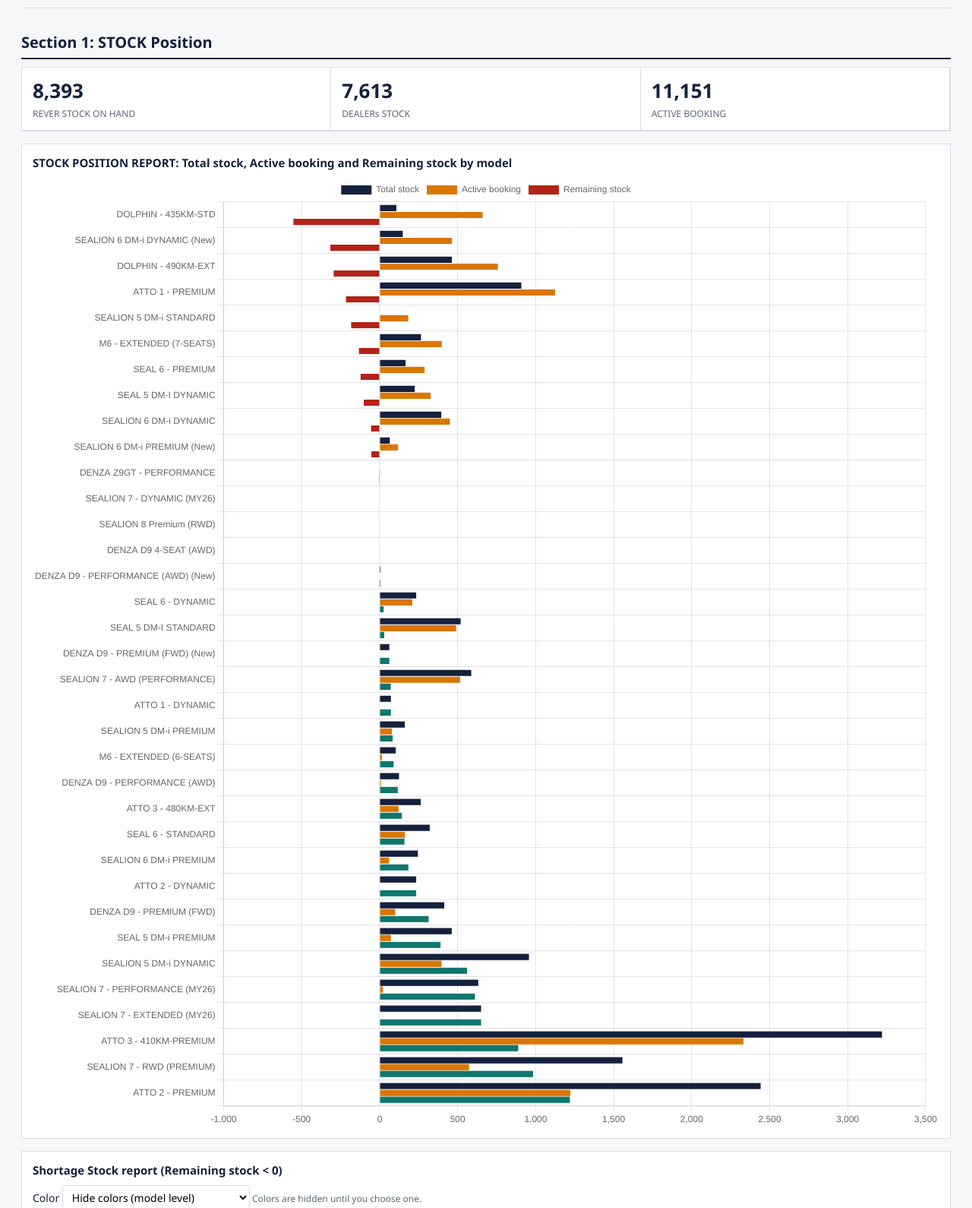
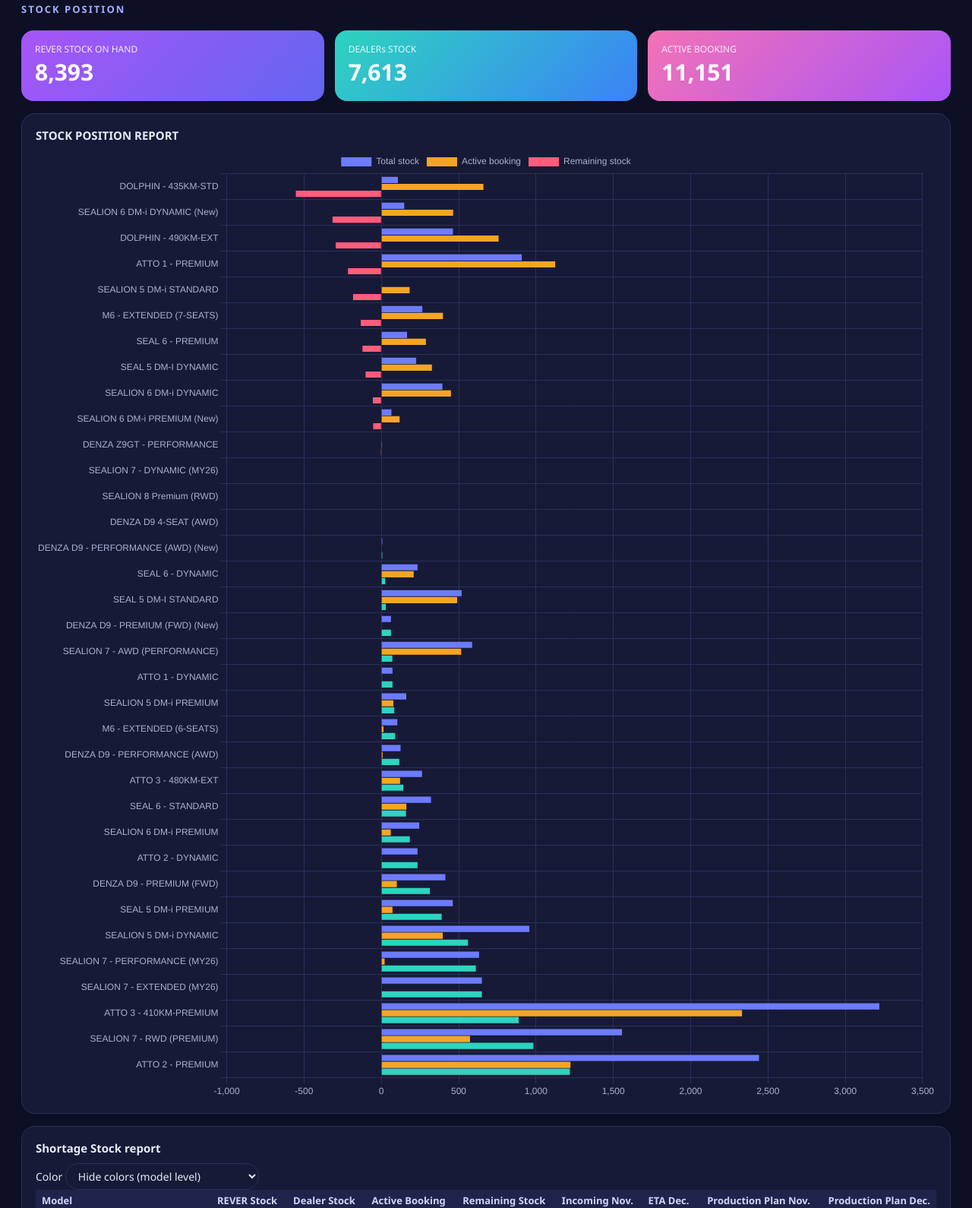
Before and after one commit to Prueksa1611/Demand-Supply-Dashboard, a plain HTML site: page index.html in a window 1280 px wide. Shown: the part 186-1776 px from the top of the page at 76% size. Drawn offline with nearby package versions, Linux system fonts and the light colour scheme; files whose address does not match are found by name.

Commit message:
Add files via upload

```diff
--- a/index.html
+++ b/index.html
@@ -22,25 +22,41 @@ th:first-child,td:first-child,.l{text-align:left}td.l,th.l{text-align:left}
 .cal .h{min-height:0;background:#eef1f5;font-weight:600;text-align:center}.cal .d{color:var(--mut)}
 .chip{display:block;margin-top:2px;padding:1px 4px;border-radius:3px;background:#ccfbf1;color:#134e4a}.chip.p{background:#fde68a;color:#78350f}
 .note{color:var(--mut);font-size:12px;margin-top:6px}.row{display:grid;grid-template-columns:1fr 1fr;gap:16px}@media(max-width:900px){.row{grid-template-columns:1fr}}
+
+:root{--ink:#e8eaf8;--mut:#8f96bb;--line:#2a2f5c;--bg:#0d1024;--pan:#171a36;--bad:#ff8a9b}
+body{background:radial-gradient(1100px 560px at 8% -8%,#2b2470 0,transparent 60%),var(--bg);color:var(--ink)}
+header{background:transparent;display:grid;grid-template-columns:1fr auto;align-items:end;max-width:1500px;margin:auto;padding:26px 28px 6px}
+.upd{grid-column:2;grid-row:1/3;margin:0;color:#9fe9dd;background:var(--pan);border:1px solid var(--line);padding:7px 16px;border-radius:999px}
+.sub{color:var(--mut)}.filters{background:rgba(13,16,36,.92);border-bottom:1px solid var(--line)}
+select{background:var(--pan);color:var(--ink);border:1px solid var(--line);border-radius:999px;padding:6px 12px}
+h2{border:0;font-size:13px;letter-spacing:2px;text-transform:uppercase;color:#a5adff;margin:30px 0 12px}h3{font-size:15px}
+.kpis{background:transparent;border:0;gap:14px}
+.k{display:flex;flex-direction:column;border:0;border-radius:16px;padding:16px 18px;color:#fff;background:linear-gradient(135deg,#a855f7,#6366f1)}
+.k:nth-child(4n+2){background:linear-gradient(135deg,#2dd4bf,#3b82f6)}.k:nth-child(4n+3){background:linear-gradient(135deg,#f472b6,#a855f7)}.k:nth-child(4n){background:linear-gradient(135deg,#f59e0b,#ef4444)}
+.k span{order:-1;color:rgba(255,255,255,.88)}.k b{font-size:30px}.k b.neg{color:#fff}
+.panel{background:var(--pan);border:1px solid var(--line);border-radius:18px;padding:18px}
+th{background:#20244a;color:#cfd4ff}th,td{border-bottom:1px solid var(--line)}.neg{color:var(--bad)}
+.cal{border-color:var(--line)}.cal>div{background:#13162e;border-color:var(--line)}.cal .h{background:#20244a}
+.chip{background:rgba(45,212,191,.18);color:#7ff0e0}.chip.p{background:rgba(245,165,36,.2);color:#fcd34d}
 </style></head><body>
 <header><h1>Demand &amp; Supply Dashboard</h1><div class="sub">Stock position · Confirmed Order · Incoming vehicle schedule</div><div class="upd" id="upd"></div></header>
 <main>
 <div class="filters"><label>Origin <select id="fo"><option>All</option><option>CKD</option><option>CBU</option></select></label>
 <label>Model <select id="fm"></select></label></div>
 
-<h2>Section 1: STOCK Position</h2>
+<h2>STOCK Position</h2>
 <div class="kpis" id="k1"></div>
-<div class="panel"><h3>STOCK POSITION REPORT: Total stock, Active booking and Remaining stock by model</h3><div id="w1"><canvas id="c1"></canvas></div></div>
-<div class="panel"><h3>Shortage Stock report (Remaining stock &lt; 0)</h3>
-<label>Color <select id="fc"></select></label><span class="note"> Colors are hidden until you choose one.</span>
+<div class="panel"><h3>STOCK POSITION REPORT</h3><div id="w1"><canvas id="c1"></canvas></div></div>
+<div class="panel"><h3>Shortage Stock report</h3>
+<label>Color <select id="fc"></select></label>
 <div class="tw" id="t1"></div></div>
 
-<h2>Section 2: SUPPLY Position</h2>
+<h2>SUPPLY Position</h2>
 <div class="kpis" id="k2"></div>
-<div class="panel"><h3>Supply receiving progress (models with pending receiving &gt; 0)</h3><div id="w2"><canvas id="c2"></canvas></div></div>
-<div class="row"><div class="panel"><h3>Incoming vehicle schedule: November by model by day</h3><canvas id="c3"></canvas></div>
-<div class="panel"><h3>Estimated arrival: December by model by day</h3><canvas id="c4"></canvas></div></div>
-<p class="note">Daily charts and the calendar show the plan (CBU = ETA date, CKD = production date). KPI Incoming Nov / ETA Dec follow the Excel logic.</p>
+<div class="panel"><h3>Supply receiving progress</h3><div id="w2"><canvas id="c2"></canvas></div></div>
+<div class="row"><div class="panel"><h3>Incoming vehicle schedule</h3><canvas id="c3"></canvas></div>
+<div class="panel"><h3>Estimated Arrival of December</h3><canvas id="c4"></canvas></div></div>
+
 <div class="panel"><h3>Model-level demand &amp; supply</h3><div class="tw" id="t2"></div></div>
 <div class="panel"><h3>CBU-Import shipment plan and CKD production plan</h3><label>Month <select id="fa"></select></label><div id="cal" style="margin-top:8px"></div></div>
 <div class="panel"><h3>Upcoming shipments (ETA from today)</h3><div class="tw" id="t3"></div></div>
@@ -50,8 +66,8 @@ th:first-child,td:first-child,.l{text-align:left}td.l,th.l{text-align:left}
 const $=id=>document.getElementById(id),n=v=>Math.round(v).toLocaleString('en-US');
 const iso=d=>d.getFullYear()+'-'+String(d.getMonth()+1).padStart(2,'0')+'-'+String(d.getDate()).padStart(2,'0');
 const today=iso(new Date()),eom=s=>{const[y,m]=s.split('-');return iso(new Date(+y,+m,0))},eomM5=s=>{const[y,m]=s.split('-');return iso(new Date(+y,+m,-5))};
-let D,R,CF,ch={};
-const ld=u=>fetch(u).then(r=>{if(!r.ok)throw 0;return r.json()});
+let D,R,CF,ch={};Chart.defaults.color='#aab0d0';Chart.defaults.borderColor='#2a2f5c';
+const ld=u=>fetch(u+'?v='+Date.now()).then(r=>{if(!r.ok)throw 0;return r.json()});
 ld('data/data.json').catch(()=>ld('data.json')).then(d=>{D=d;init()}).catch(()=>{$('upd').textContent='Data file not found. Upload data.json inside a folder named data in the repository.'});
 
 // ---- logic copied from the Excel "Calculated" sheet (TODAY() = viewer's date) ----
@@ -84,14 +100,14 @@ function grp(a){const g={};a.forEach(r=>{const k=r.o+'|'+r.m,x=g[k]=g[k]||{o:r.o
 const kp=a=>a.map(([l,v,c])=>`<div class="k"><b class="${c||''}">${n(v)}</b><span>${l}</span></div>`).join('');
 const tbl=(h,rows)=>`<table><tr>${h.map((x,i)=>`<th class="${i<(h.l||1)?'l':''}">${x}</th>`).join('')}</tr>${rows.map(r=>`<tr>${r.map((x,i)=>`<td class="${typeof x=='string'?'l':''}${x<0?' neg':''}">${typeof x=='number'?n(x):x}</td>`).join('')}</tr>`).join('')}</table>`;
 const mk=(id,cfg)=>{ch[id]&&ch[id].destroy();ch[id]=new Chart($(id),cfg)};
-const hue=i=>`hsl(${(i*47)%360} 55% 48%)`;
+const hue=i=>`hsl(${(i*47)%360} 70% 62%)`;
 function render(){
  const f=sel(),a=R.filter(r=>ok(r,f)),g=grp(a).sort((x,y)=>x.H-y.H),cf=CF.filter(r=>ok(r,f));
  $('k1').innerHTML=kp([['REVER STOCK ON HAND',sum(a,'rev')],['DEALERs STOCK',sum(a,'dl')],['ACTIVE BOOKING',sum(a,'bk')]]);
  $('k2').innerHTML=kp([['CONFIRMED ORDER 2026 (P01-P12)',sum(a,'cf')],['PLACED PO',sum(a,'po')],['Pending to place PO',sum(a,'cf')-sum(a,'po')],['PENDING RECEIVING (from PO issued)',sum(a,'O')],['INCOMING Nov.',sum(a,'Q')],['ETA of Dec.',sum(a,'X')],['PENDING TAX PAYMENT',cf.reduce((s,r)=>s+r.P,0)],['Remaining BYD Stock 2026',sum(a,'W')]]);
  // Graph: stock position
  $('w1').style.height=(60+g.length*34)+'px';
- mk('c1',{type:'bar',data:{labels:g.map(x=>x.m),datasets:[{label:'Total stock',data:g.map(x=>x.F),backgroundColor:'#14213d'},{label:'Active booking',data:g.map(x=>x.bk),backgroundColor:'#d97706'},{label:'Remaining stock',data:g.map(x=>x.H),backgroundColor:g.map(x=>x.H<0?'#b42318':'#0f766e')}]},options:{indexAxis:'y',maintainAspectRatio:false,plugins:{legend:{position:'top'}}}});
+ mk('c1',{type:'bar',data:{labels:g.map(x=>x.m),datasets:[{label:'Total stock',data:g.map(x=>x.F),backgroundColor:'#6d7cff'},{label:'Active booking',data:g.map(x=>x.bk),backgroundColor:'#f5a524'},{label:'Remaining stock',data:g.map(x=>x.H),backgroundColor:g.map(x=>x.H<0?'#ff5d7a':'#2dd4bf')}]},options:{indexAxis:'y',maintainAspectRatio:false,plugins:{legend:{position:'top'}}}});
  // Shortage table
  const c=$('fc').value,H=['Model'].concat(c?['Color']:[],['REVER Stock','Dealer Stock','Active Booking','Remaining Stock','Incoming Nov.','ETA Dec.','Production Plan Nov.','Production Plan Dec.']);H.l=c?2:1;
  const sr=(c?a.filter(r=>c=='All colors'||r.c==c):g).filter(r=>r.H<0).sort((x,y)=>x.H-y.H);
@@ -100,7 +116,7 @@ function render(){
  const p=g.filter(x=>x.O>0).sort((x,y)=>y.O-x.O),tot=x=>x.O+x.Q+x.X;
  $('w2').style.height=(70+p.length*30)+'px';
  const ds=(l,k,col)=>({label:l,raw:p.map(x=>x[k]),data:p.map(x=>tot(x)?x[k]/tot(x)*100:0),backgroundColor:col});
- mk('c2',{type:'bar',data:{labels:p.map(x=>x.m),datasets:[ds('Pending receiving','O','#14213d'),ds('Incoming Nov.','Q','#0f766e'),ds('ETA Dec.','X','#d97706')]},options:{indexAxis:'y',maintainAspectRatio:false,scales:{x:{stacked:true,max:100,ticks:{callback:v=>v+'%'}},y:{stacked:true}},plugins:{tooltip:{callbacks:{label:c=>c.dataset.label+': '+n(c.dataset.raw[c.dataIndex])+' units'}}}}});
+ mk('c2',{type:'bar',data:{labels:p.map(x=>x.m),datasets:[ds('Pending receiving','O','#6d7cff'),ds('Incoming Nov.','Q','#2dd4bf'),ds('ETA Dec.','X','#c084fc')]},options:{indexAxis:'y',maintainAspectRatio:false,scales:{x:{stacked:true,max:100,ticks:{callback:v=>v+'%'}},y:{stacked:true}},plugins:{tooltip:{callbacks:{label:c=>c.dataset.label+': '+n(c.dataset.raw[c.dataIndex])+' units'}}}}});
  // Daily charts
  const sp=D.ss.filter(r=>r[3]&&r[2]!='BYD Stock'&&ok({o:r[0],m:r[5]},f));
  [['c3',D.q3.slice(0,7)],['c4',D.r3.slice(0,7)]].forEach(([id,ym])=>{const rs=sp.filter(r=>r[3].startsWith(ym)),days=[...new Set(rs.map(r=>r[3]))].sort(),mm=[...new Set(rs.map(r=>r[5]))];
```
